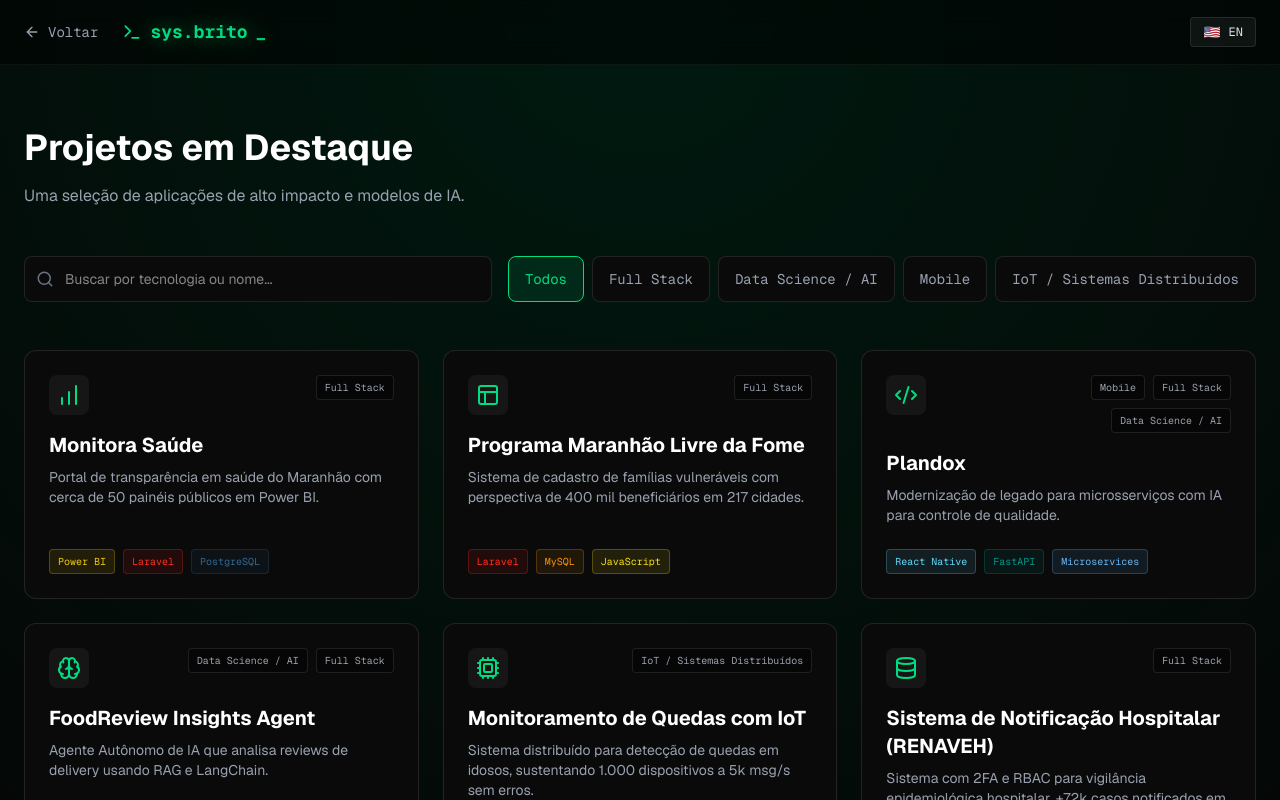
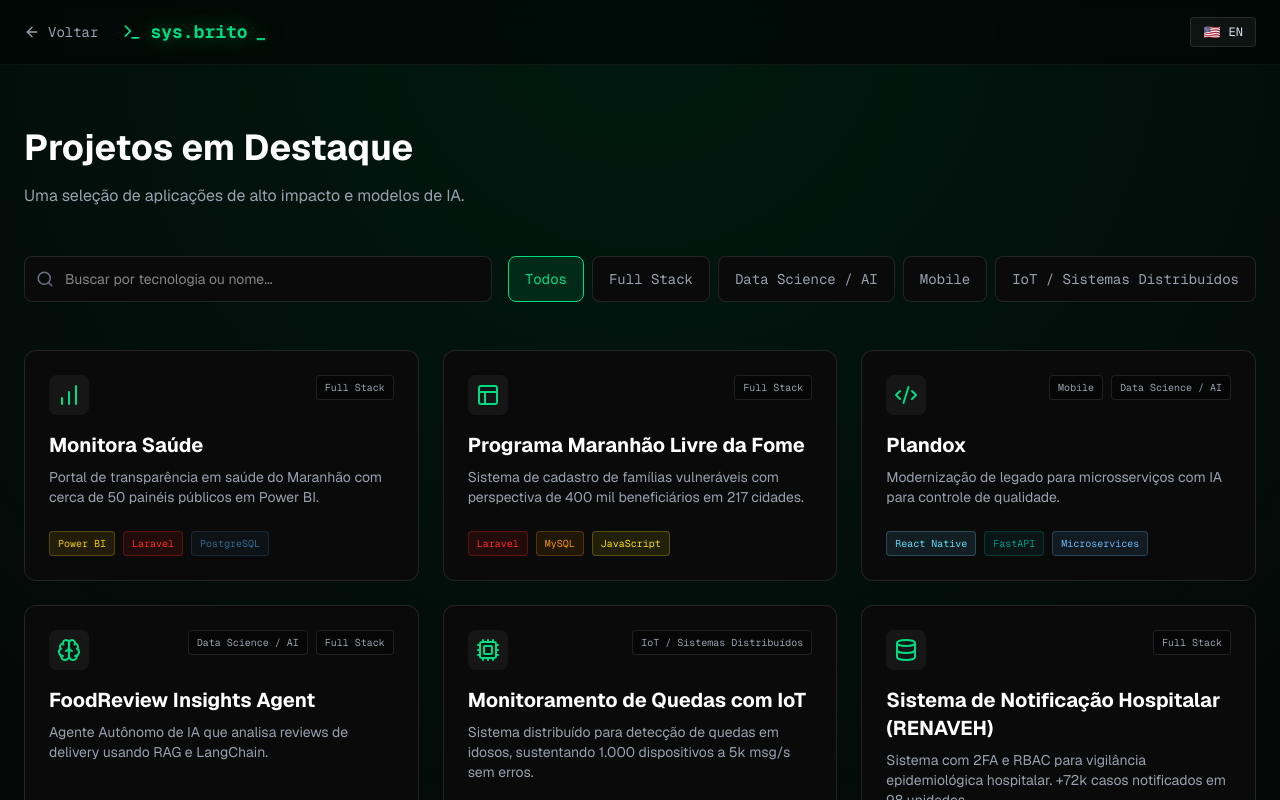
Before and after one commit to josevbrito/portfolio-sys-brito, a Next.js app: page /projects in a window 1280 px wide. Shown: the top 800 px of the page. Built offline with nearby package versions, Linux system fonts and the light colour scheme.

Commit message:
fix(projects): :recycle: Remoção da categoria "Full Stack" do Plandox

```diff
--- a/app/data/projects/index.ts
+++ b/app/data/projects/index.ts
@@ -116,7 +116,7 @@ const PROJECTS: ProjectDef[] = [
   {
     slug: "plandox",
     tags: ["React Native", "FastAPI", "Microservices", "Python"],
-    categories: ["Mobile", "Full Stack", "Data Science / AI"],
+    categories: ["Mobile", "Data Science / AI"],
     icon: Code2,
     images: plandoxImages,
     links: [
```
